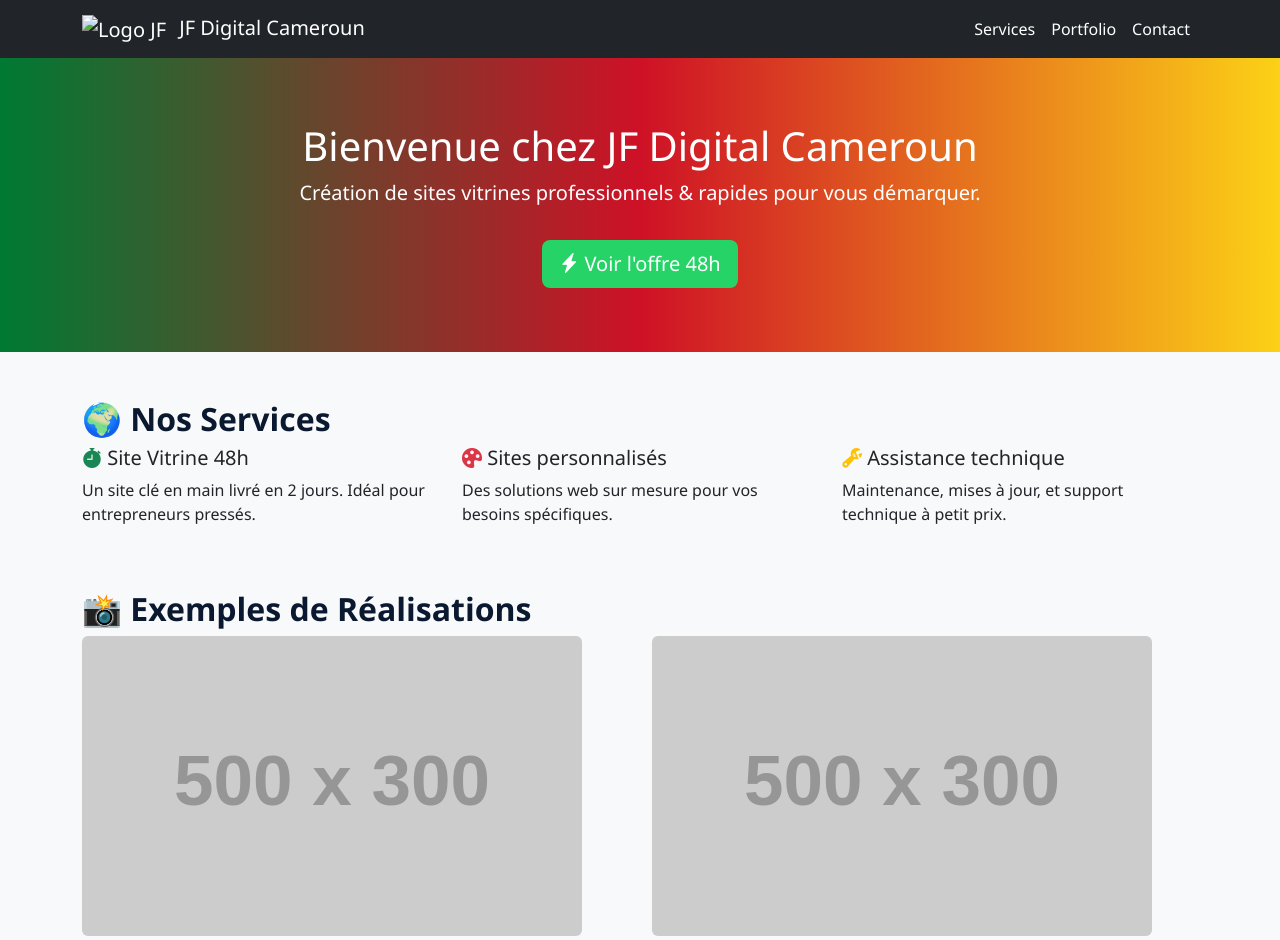
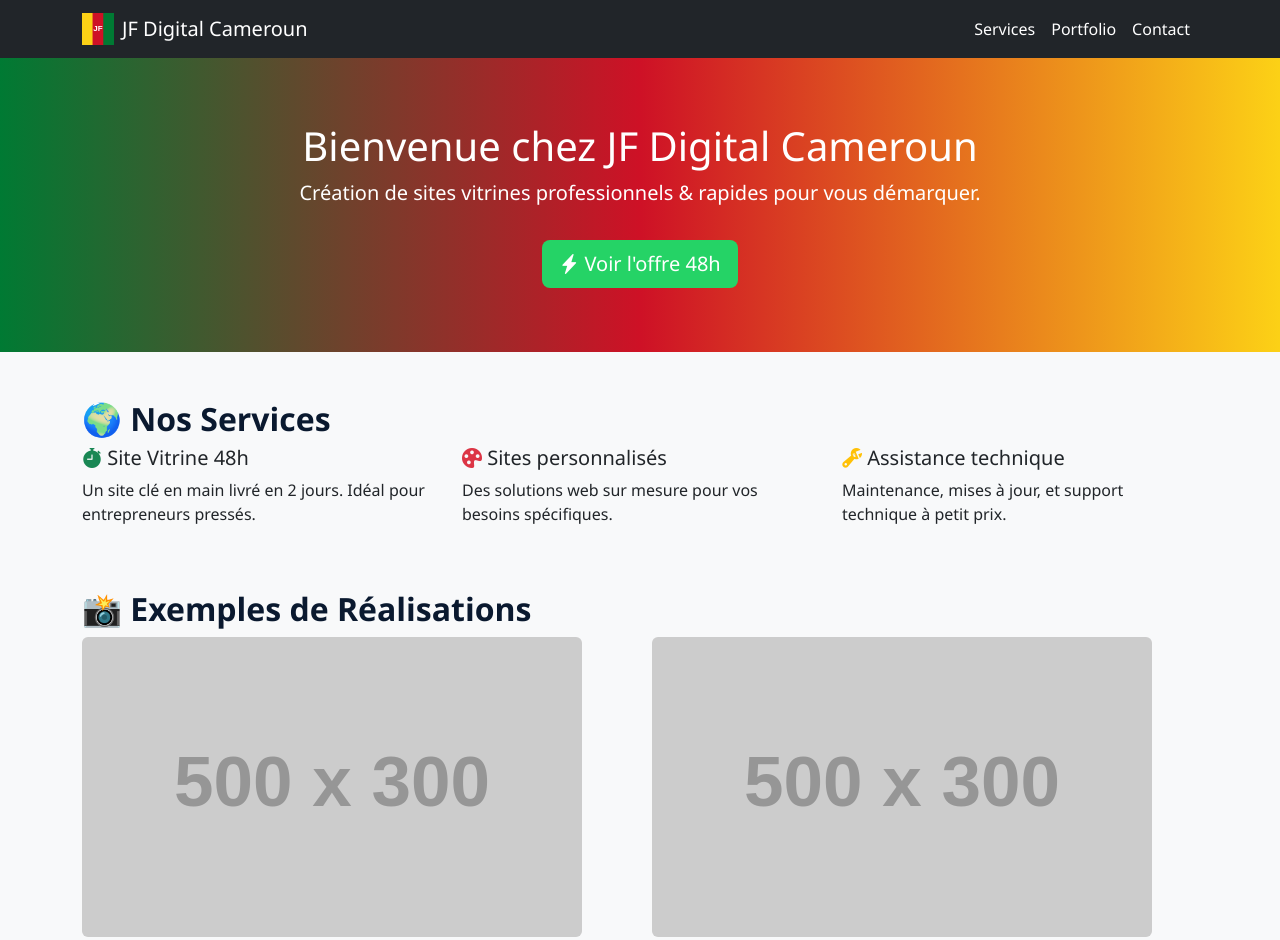
Before and after one commit to jfdigitalsite/jfdigitalsite.github.io, a plain HTML site: page index.html in a window 1280 px wide. Shown: the top 940 px of the page. Drawn offline with nearby package versions, Linux system fonts and the light colour scheme; placeholder pictures from the web are drawn by us.

Commit message:
Update index.html

```diff
--- a/index.html
+++ b/index.html
@@ -42,6 +42,7 @@
     .logo-svg {
       height: 32px;
       vertical-align: middle;
+      margin-right: 0.5rem;
     }
   </style>
 </head>
@@ -50,8 +51,14 @@
   <!-- Navbar -->
   <nav class="navbar navbar-expand-lg navbar-dark bg-dark sticky-top">
     <div class="container">
-      <a class="navbar-brand" href="#">
-        <img src="#logo-jf" alt="Logo JF" class="logo-svg me-2">
+      <a class="navbar-brand d-flex align-items-center" href="#">
+        <!-- LOGO SVG DIRECT -->
+        <svg class="logo-svg" xmlns="http://www.w3.org/2000/svg" width="32" height="32" viewBox="0 0 200 200">
+          <rect width="200" height="200" fill="#007a33"/>
+          <rect width="133" height="200" fill="#ce1126"/>
+          <rect width="66" height="200" fill="#fcd116"/>
+          <text x="100" y="115" font-family="Arial, sans-serif" font-size="50" fill="white" text-anchor="middle" font-weight="bold">JF</text>
+        </svg>
         <span>JF Digital Cameroun</span>
       </a>
       <button class="navbar-toggler" type="button" data-bs-toggle="collapse" data-bs-target="#navbarNav">
```
